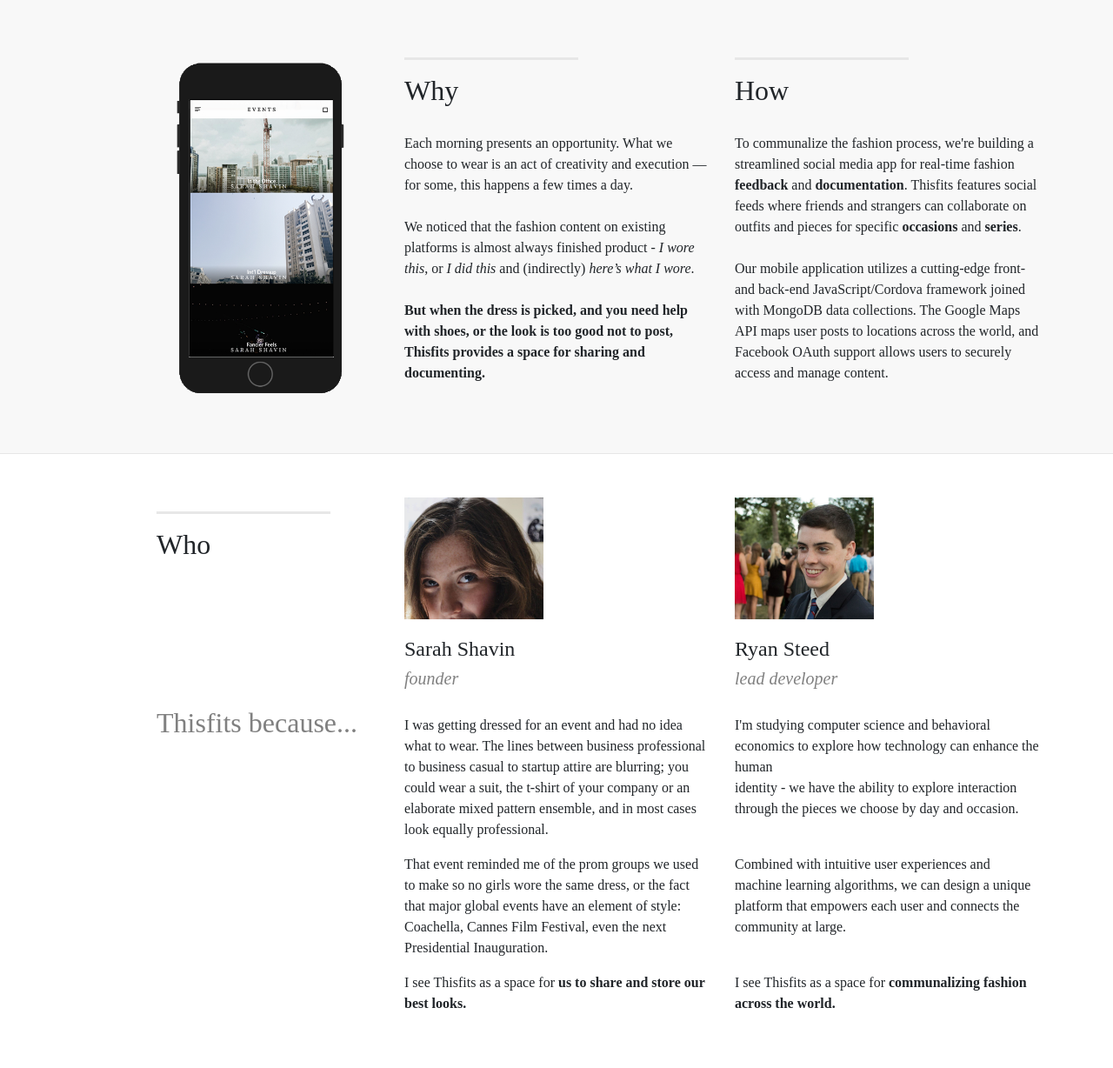
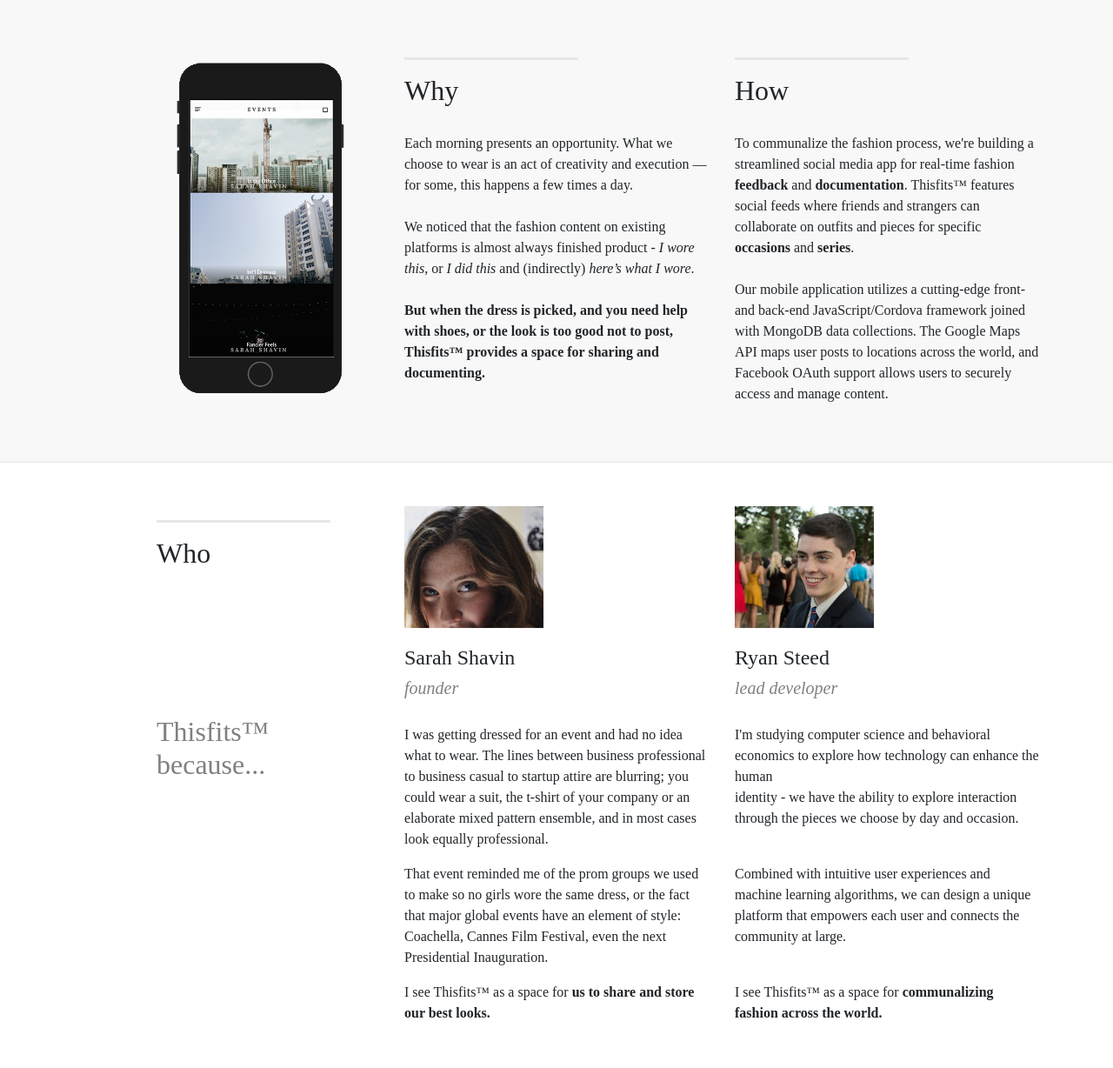
Before and after one commit to sarahshavin/sarahshavin.github.io, a website: page index.html in a window 1280 px wide. Shown: the part 772-2000 px from the top of the page at 87% size. Drawn offline with Linux system fonts and the light colour scheme; a script that the page names is missing.

Commit message:
Added TM

```diff
--- a/index.html
+++ b/index.html
@@ -6,9 +6,9 @@
     <meta charset="utf-8">
     <meta name="viewport" content="width=device-width, initial-scale=1, shrink-to-fit=no">
     <meta name="description" content="the looks of our lives" />
-    <meta name="keywords" content="Thisfits, Sarah Shavin, Ryan Steed, fashion app"></meta>
+    <meta name="keywords" content="Thisfits™, Sarah Shavin, Ryan Steed, fashion app"></meta>
     <meta property="og:description" content="the looks of our lives">
-    <meta name="author" content="Thisfits">
+    <meta name="author" content="Thisfits™">
     <meta property="og:type" content="website" />
     <meta property="og:title" content="Thisfits" />
     <meta property="og:url" content="http://thisfits.io/"  />
@@ -117,7 +117,7 @@
               <i>I wore this</i>, or <i>I did this</i> and (indirectly) <i>here’s what I wore</i>.
               <br><br>
               <b>But when the dress is picked, and you
-              need help with shoes, or the look is too good not to post, Thisfits provides a space for sharing and documenting.</b></br>
+              need help with shoes, or the look is too good not to post, Thisfits™ provides a space for sharing and documenting.</b></br>
             </p>
           </div>
           <div class="col-lg-4">
@@ -125,7 +125,7 @@
             <div class="clearfix"></div>
             <h2 class="section-heading">How</h2>
               To communalize the fashion process, we're building a streamlined social media app for real-time fashion <b>feedback</b>
-              and <b>documentation</b>. Thisfits features social feeds where friends and strangers can collaborate on outfits and pieces for specific <b>occasions</b> and <b>series</b>.
+              and <b>documentation</b>. Thisfits™ features social feeds where friends and strangers can collaborate on outfits and pieces for specific <b>occasions</b> and <b>series</b>.
               <br></br>
               Our mobile application utilizes a cutting-edge front- and back-end JavaScript/Cordova framework joined with MongoDB data collections. The Google Maps API maps user posts to locations across the world, and Facebook OAuth support allows users to securely access and manage content.
             </p>
@@ -158,7 +158,7 @@
           <div class="col-lg-3">
             <hr class="section-heading-spacer no-show">
             <div class="clearfix"></div>
-            <h2 id="because" class="section-heading minor">Thisfits because...</h2>
+            <h2 id="because" class="section-heading minor">Thisfits™ because...</h2>
           </div>
           <div class="col-md-4 auto">
             <hr class="section-heading-spacer no-show">
@@ -169,7 +169,7 @@
 
             <p>That event reminded me of the prom groups we used to make so no girls wore the same dress, or the fact that major global events have an element of style: Coachella, Cannes Film Festival, even the next Presidential Inauguration.</p>
 
-            <p>I see Thisfits as a space for <b>us to share and store our best looks.</b></p>
+            <p>I see Thisfits™ as a space for <b>us to share and store our best looks.</b></p>
           </div>
           <div class="col-md-4 auto">
             <hr class="section-heading-spacer no-show">
@@ -180,7 +180,7 @@
 
             <p> Combined with intuitive user experiences and machine learning algorithms, we can design a unique platform that empowers each user and connects the community at large.</p><br>
 
-            <p>I see Thisfits as a space for <b>communalizing fashion across the world.</b></p>
+            <p>I see Thisfits™ as a space for <b>communalizing fashion across the world.</b></p>
           </div>
         </div>
       </div>
@@ -298,7 +298,7 @@
             <a href="#when">When</a>
           </li>
         </ul>
-        <p class="copyright text-muted small">Copyright © Thisfits 2017. All Rights Reserved</p>
+        <p class="copyright text-muted small">Copyright © Thisfits™ 2017. All Rights Reserved</p>
       </div>
     </footer>
 
```
